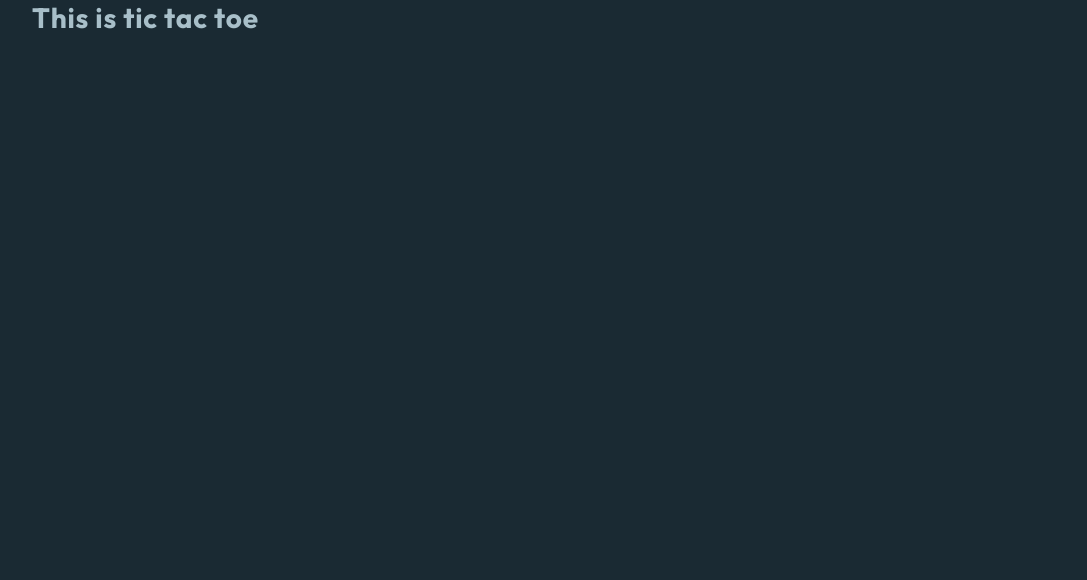
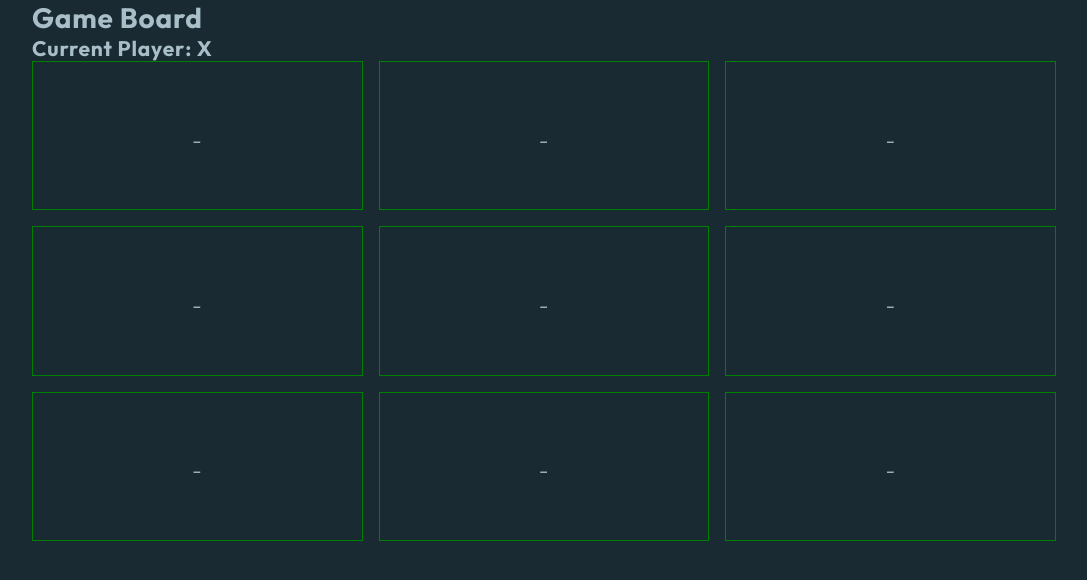
Before and after one commit to tyler-daigle/tic-tac-toe, a React (Create React App) app: page /start in a window 1280 px wide. Shown: the top 580 px of the page, without its empty margins (96-1183 px from the left). Built offline with nearby package versions, Linux system fonts and the light colour scheme.

Commit message:
game working

```diff
--- a/src/App.js
+++ b/src/App.js
@@ -3,7 +3,7 @@ import "./global.css";
 
 import GameProvider from "./context/GameContext";
 import NewGamePage from "./pages/NewGamePage";
-import TicTacToe from "./pages/TicTacToe";
+import MainGameBoard from "./pages/MainGameBoard";
 import GameContainer from "./components/GameContainer";
 
 export default function App() {
@@ -13,7 +13,7 @@ export default function App() {
         <Router>
           <Routes>
             <Route exact path="/" element={<NewGamePage />} />
-            <Route exact path="/start" element={<TicTacToe />} />
+            <Route exact path="/start" element={<MainGameBoard />} />
           </Routes>
         </Router>
       </GameContainer>
--- /dev/null
+++ b/src/components/GameSquare.jsx
@@ -0,0 +1,31 @@
+import styles from "../style/GameSquare.module.css";
+
+import { PlayerMarker } from "../shared/tic-tac-toe";
+
+export default function GameSquare({
+  squareNum,
+  marker,
+  winningSquare,
+  onClick,
+}) {
+  let square = "";
+
+  switch (marker) {
+    case PlayerMarker.X:
+      square = "X";
+      break;
+    case PlayerMarker.Circle:
+      square = "O";
+      break;
+    case PlayerMarker.Empty:
+      square = "_";
+      break;
+  }
+
+  return (
+    <div onClick={() => onClick(squareNum)} className={styles.gameSquare}>
+      {square}
+      {winningSquare && "W"}
+    </div>
+  );
+}
--- a/src/context/GameContext.jsx
+++ b/src/context/GameContext.jsx
@@ -16,8 +16,9 @@ export default function GameProvider({ children }) {
   });
 
   const [board, setBoard] = useState(gameBoard.getBoard());
+  const [currentPlayer, setCurrentPlayer] = useState(PlayerMarker.X);
 
-  const setPlayerOne = (playerMarker) => {
+  const setPlayerOneMarker = (playerMarker) => {
     // set the player marker of player 1
     const newPlayers = {
       playerOne: {
@@ -33,10 +34,37 @@ export default function GameProvider({ children }) {
     };
     setPlayers(newPlayers);
   };
+
+  const nextPlayer = () => {
+    if (currentPlayer === PlayerMarker.X) {
+      setCurrentPlayer(PlayerMarker.Circle);
+    } else {
+      setCurrentPlayer(PlayerMarker.X);
+    }
+  };
+
+  const getSquare = (squareNum) => gameBoard.getSquare(squareNum);
+  const setSquare = (squareNum, marker) => {
+    gameBoard.setSquare(squareNum, marker);
+    setBoard(gameBoard.getBoard());
+  };
+  const checkForWinner = () => gameBoard.checkForWinner();
+
   console.log(players);
 
   return (
-    <GameContext.Provider value={{ players, board, setPlayerOne }}>
+    <GameContext.Provider
+      value={{
+        currentPlayer,
+        players,
+        board,
+        setPlayerOneMarker,
+        nextPlayer,
+        setSquare,
+        getSquare,
+        checkForWinner,
+      }}
+    >
       {children}
     </GameContext.Provider>
   );
--- /dev/null
+++ b/src/pages/MainGameBoard.jsx
@@ -0,0 +1,71 @@
+import styles from "../style/MainGameBoard.module.css";
+
+import { useContext, useState } from "react";
+import { GameContext } from "../context/GameContext";
+import GameSquare from "../components/GameSquare";
+import { PlayerMarker } from "../shared/tic-tac-toe";
+
+export default function TicTacToe() {
+  const {
+    board,
+    currentPlayer,
+    nextPlayer,
+    getSquare,
+    setSquare,
+    checkForWinner,
+  } = useContext(GameContext);
+
+  const [winningSquares, setWinningSquares] = useState([]);
+  const [gameOver, setGameOver] = useState(false);
+
+  const squareClickHandler = (squareNum) => {
+    if (gameOver) {
+      return;
+    }
+    console.log(`Square ${squareNum} clicked`);
+    // get the click
+    // check if the square is empty
+    if (getSquare(squareNum) === PlayerMarker.Empty) {
+      // set the current player to that square
+      setSquare(squareNum, currentPlayer);
+      // check for a winner or check if all squares are filled
+      let winner = checkForWinner();
+      console.log(winner);
+      if (winner.win) {
+        console.log(winner);
+        setWinningSquares([...winner.squares]);
+        setGameOver(true);
+        return;
+      }
+      // switch to the next player
+      nextPlayer();
+    }
+  };
+
+  console.log(typeof winningSquares);
+  console.log(winningSquares);
+  return (
+    <div>
+      <h1>Game Board</h1>
+      <h2>Current Player: {currentPlayer === PlayerMarker.X ? "X" : "O"}</h2>
+      <div className={styles.gameBoardContainer}>
+        {board.map((square, num) => {
+          let winningSquare = false;
+
+          if (gameOver && winningSquares.includes(num)) {
+            winningSquare = true;
+          }
+          return (
+            <GameSquare
+              key={num}
+              squareNum={num}
+              winningSquare={winningSquare}
+              marker={square.player}
+              onClick={squareClickHandler}
+            />
+          );
+        })}
+      </div>
+    </div>
+  );
+}
--- a/src/pages/NewGamePage.jsx
+++ b/src/pages/NewGamePage.jsx
@@ -16,11 +16,11 @@ import oIconSolid from "../assets/icon-o.svg";
 
 export default function NewGamePage() {
   const navigate = useNavigate();
-  const { setPlayerOne } = useContext(GameContext);
+  const { setPlayerOneMarker } = useContext(GameContext);
 
   const handleSelectChange = (selectedPlayerMarker) => {
     console.log(`Player ${selectedPlayerMarker} chosen`);
-    setPlayerOne(selectedPlayerMarker);
+    setPlayerOneMarker(selectedPlayerMarker);
   };
 
   return (
--- a/src/pages/TicTacToe.jsx
+++ /dev/null
@@ -1,7 +0,0 @@
-export default function TicTacToe() {
-  return (
-    <div>
-      <h1>This is tic tac toe</h1>
-    </div>
-  );
-}
--- a/src/shared/tic-tac-toe.js
+++ b/src/shared/tic-tac-toe.js
@@ -8,8 +8,72 @@ class TicTacToe {
   }
 
   getBoard() {
-    return { ...this.board };
+    return [...this.board];
   }
+
+  setSquare(squareNum, marker) {
+    if (squareNum < 0 || squareNum > 8) {
+      return;
+    }
+
+    this.board[squareNum].player = marker;
+  }
+
+  getSquare(squareNum) {
+    if (squareNum < 0 || squareNum > 8) {
+      return undefined;
+    }
+    return this.board[squareNum].player;
+  }
+
+  checkForWinner() {
+    // check rows
+    if (checkEvery(this.board.slice(0, 3))) {
+      return { win: true, player: this.board[0].player, squares: [0, 1, 2] };
+    }
+
+    if (checkEvery(this.board.slice(3, 6))) {
+      return { win: true, player: this.board[3].player, squares: [3, 4, 5] };
+    }
+
+    if (checkEvery(this.board.slice(6))) {
+      return { win: true, player: this.board[6].player, squares: [6, 7, 8] };
+    }
+
+    // check columns
+    const col0 = [this.board[0], this.board[3], this.board[6]];
+    const col1 = [this.board[1], this.board[4], this.board[7]];
+    const col2 = [this.board[2], this.board[5], this.board[8]];
+
+    if (checkEvery(col0)) {
+      return { win: true, player: this.board[0].player, squares: [0, 3, 6] };
+    }
+    if (checkEvery(col1)) {
+      return { win: true, player: this.board[1].player, squares: [1, 4, 7] };
+    }
+    if (checkEvery(col2)) {
+      return { win: true, player: this.board[2].player, squares: [2, 5, 8] };
+    }
+
+    // check diagonals
+    const diag0 = [this.board[0], this.board[4], this.board[8]];
+    const diag1 = [this.board[2], this.board[4], this.board[6]];
+    if (checkEvery(diag0)) {
+      return { win: true, player: this.board[0].player, squares: [0, 4, 8] };
+    }
+    if (checkEvery(diag1)) {
+      return { win: true, player: this.board[2].player, squares: [2, 4, 6] };
+    }
+    return { win: false, player: PlayerMarker.Empty, squares: [] };
+  }
+}
+
+function checkEvery(squares) {
+  return squares.every(
+    (square) =>
+      square.player === squares[0].player &&
+      square.player !== PlayerMarker.Empty
+  );
 }
 
 export const PlayerMarker = {
--- /dev/null
+++ b/src/style/GameSquare.module.css
@@ -0,0 +1,6 @@
+.gameSquare {
+  border: solid 1px green;
+  display: flex;
+  justify-content: center;
+  align-items: center;
+}
--- /dev/null
+++ b/src/style/MainGameBoard.module.css
@@ -0,0 +1,7 @@
+.gameBoardContainer {
+  display: grid;
+  grid-template-columns: repeat(3, 1fr);
+  grid-template-rows: repeat(3, 1fr);
+  height: 60vh;
+  gap: 1rem;
+}
```
